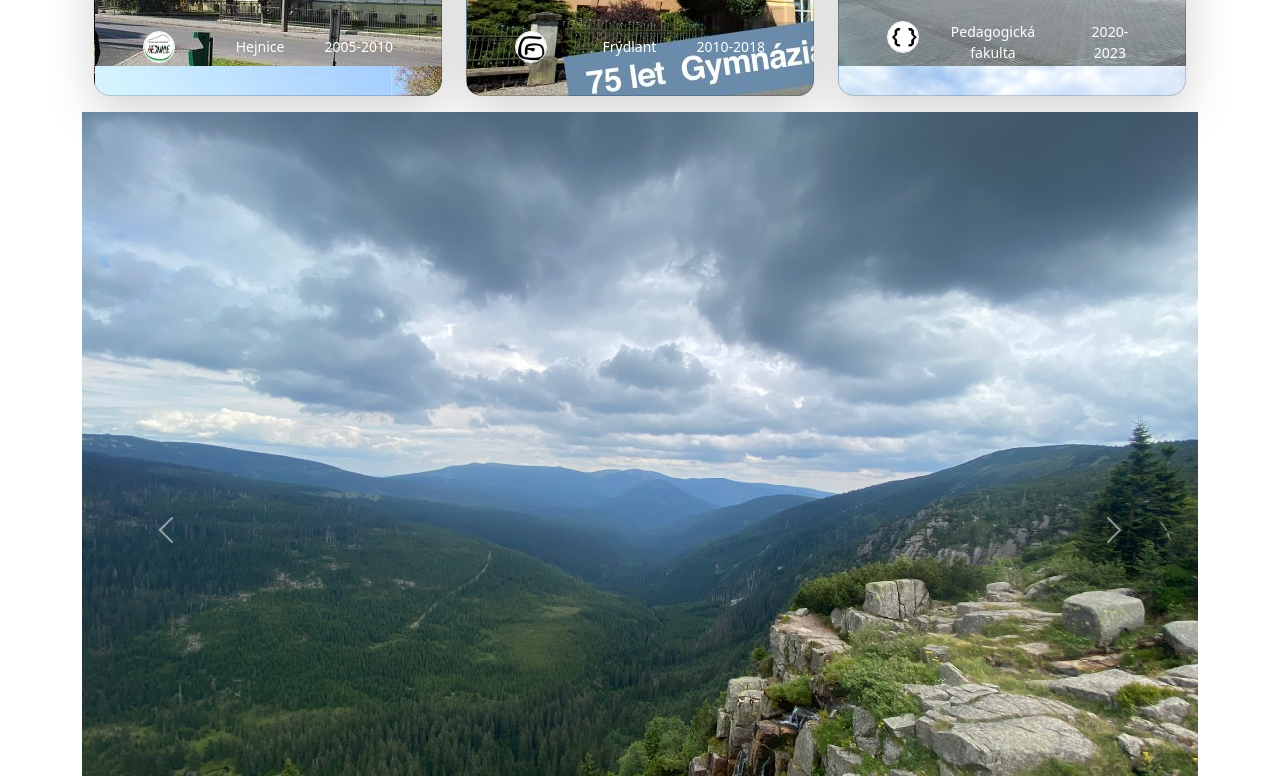
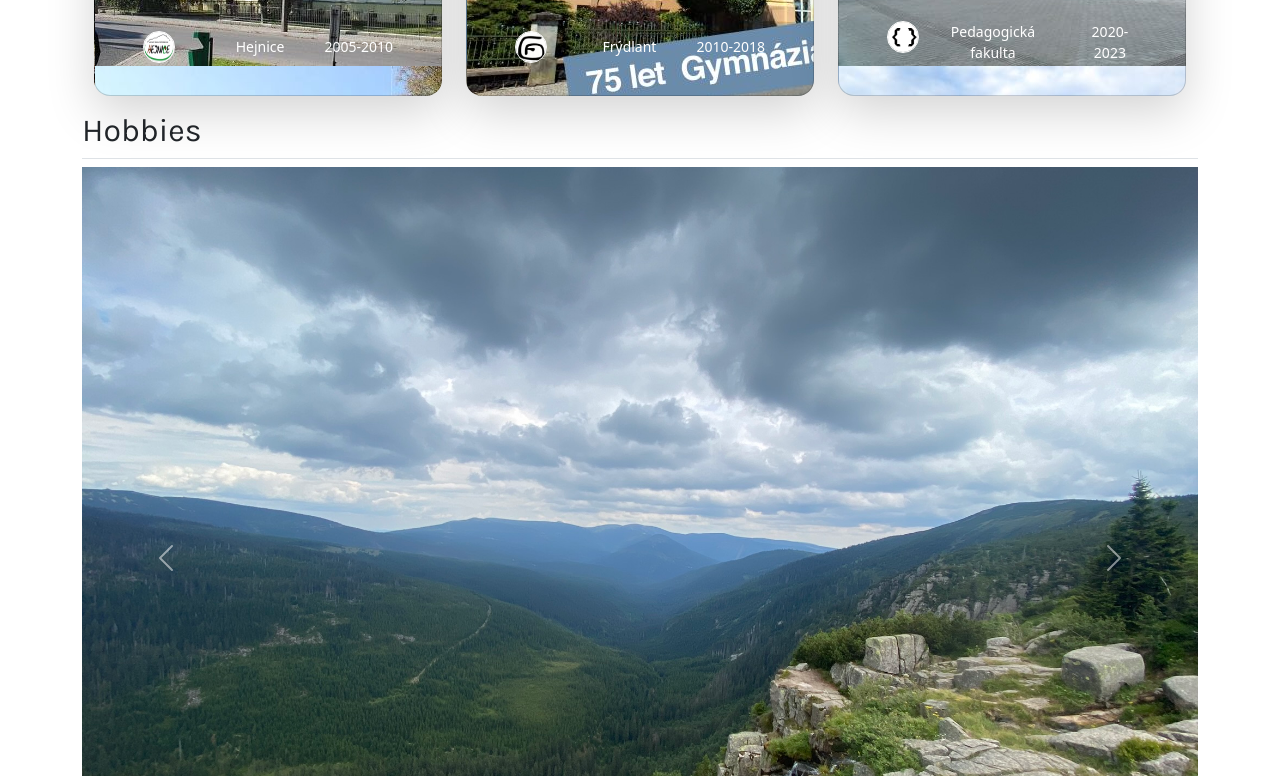
Before and after one commit to filipovahelena/portfolio, a plain HTML site: page index.html in a window 1280 px wide. Shown: the part 1604-2380 px from the top of the page. Drawn offline with nearby package versions, Linux system fonts and the light colour scheme.

Commit message:
index.html

```diff
--- a/index.html
+++ b/index.html
@@ -154,6 +154,7 @@
   <section id="hobbies">
       <div class="container">
       <div id="carouselExampleCaptions" class="carousel slide">
+          <h2 class="pb-2 border-bottom hobbies">Hobbies</h2>
         <div class="carousel-indicators">
           <button type="button" data-bs-target="#carouselExampleCaptions" data-bs-slide-to="0" class="active" aria-current="true" aria-label="Slide 1"></button>
           <button type="button" data-bs-target="#carouselExampleCaptions" data-bs-slide-to="1" aria-label="Slide 2"></button>
```
